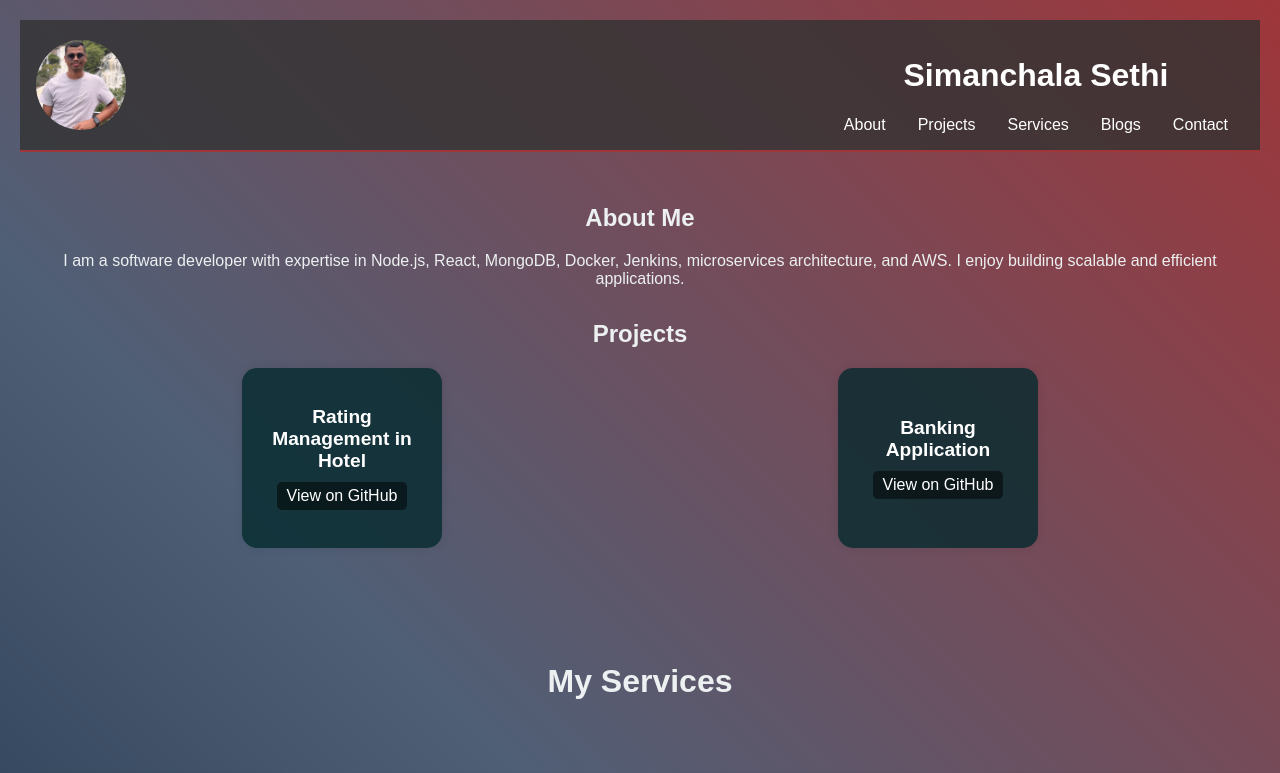
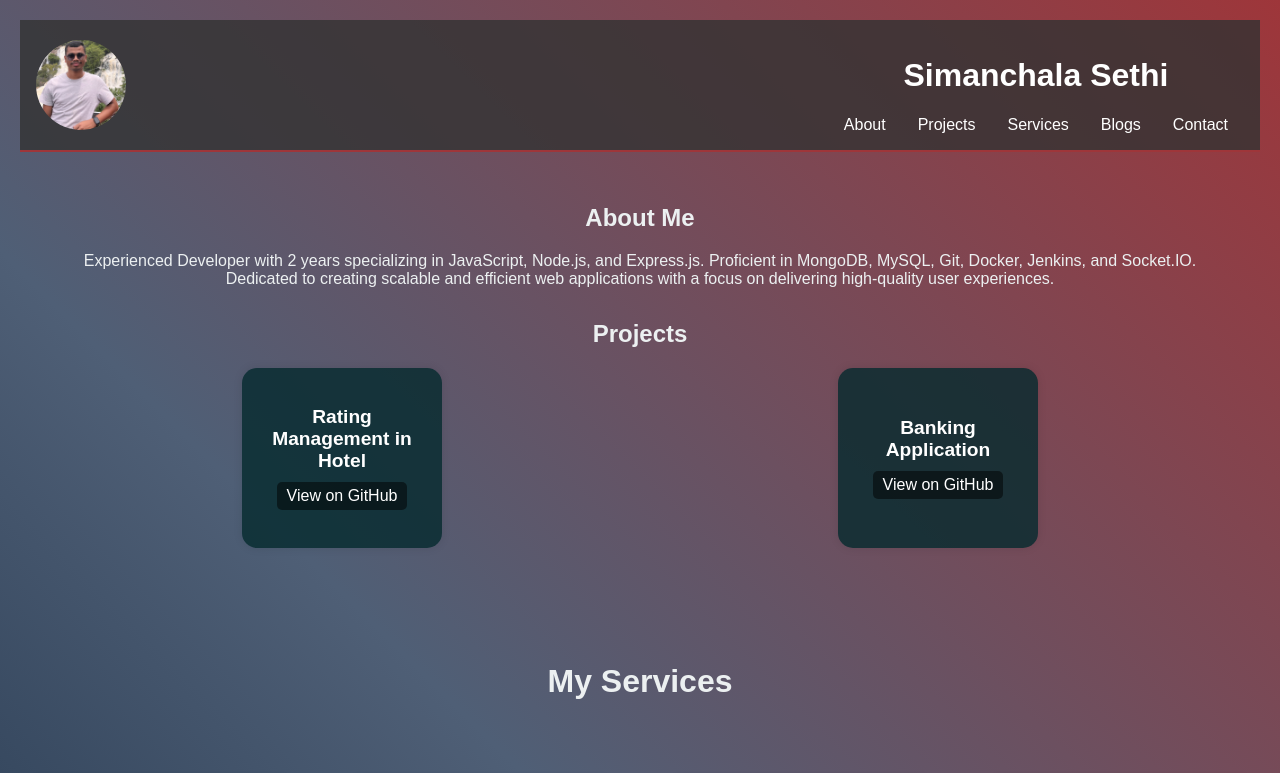
Before and after one commit to SimanchalaSethi/who-is-simanchala, a React (Create React App) app: page / in a window 1280 px wide. Shown: the top 773 px of the page. Built offline with nearby package versions, Linux system fonts and the light colour scheme.

Commit message:
change background color

```diff
--- a/src/components/Main.js
+++ b/src/components/Main.js
@@ -7,9 +7,11 @@ function Main() {
       <section id="about">
         <h2>About Me</h2>
         <p>
-          I am a software developer with expertise in Node.js, React, MongoDB,
-          Docker, Jenkins, microservices architecture, and AWS. I enjoy building
-          scalable and efficient applications.
+          Experienced Developer with 2 years specializing in JavaScript,
+          Node.js, and Express.js. Proficient in MongoDB, MySQL, Git, Docker,
+          Jenkins, and Socket.IO. Dedicated to creating scalable and efficient
+          web applications with a focus on delivering high-quality user
+          experiences.
         </p>
       </section>
       <section id="projects">
```
